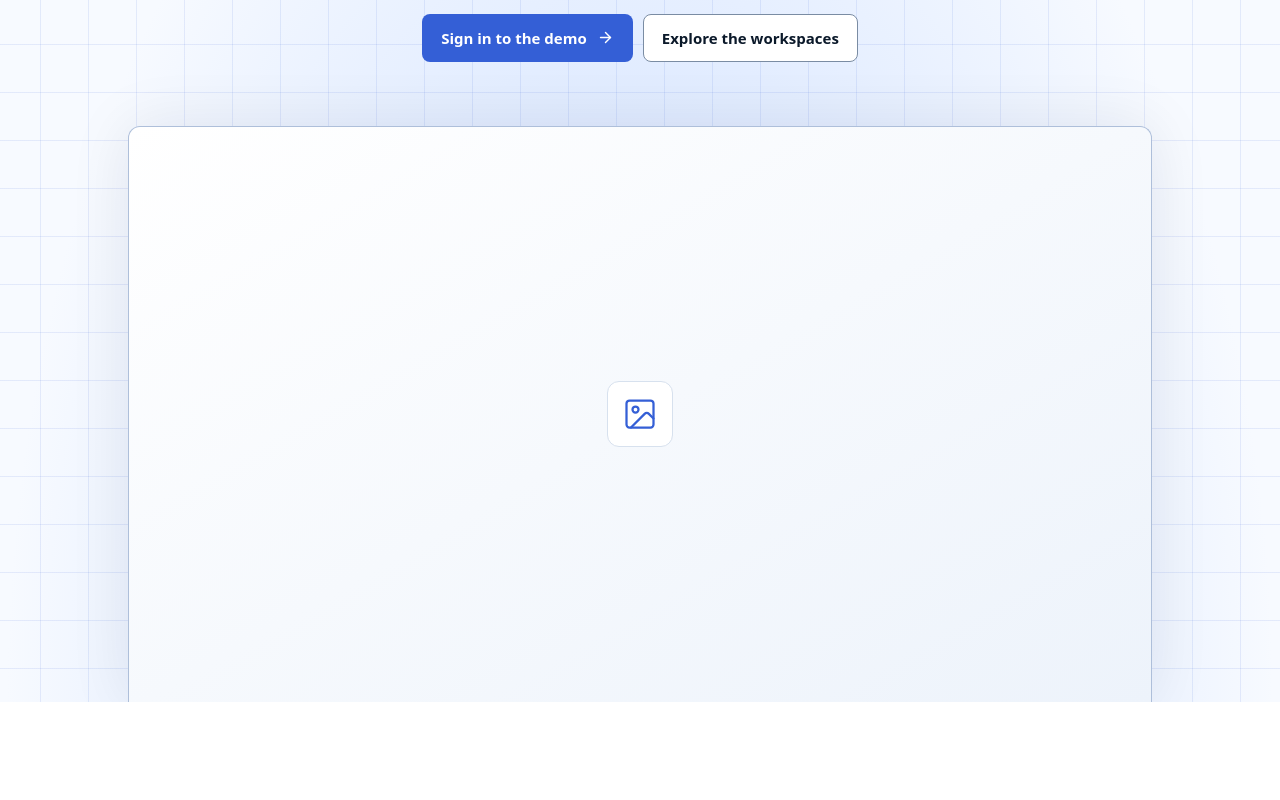
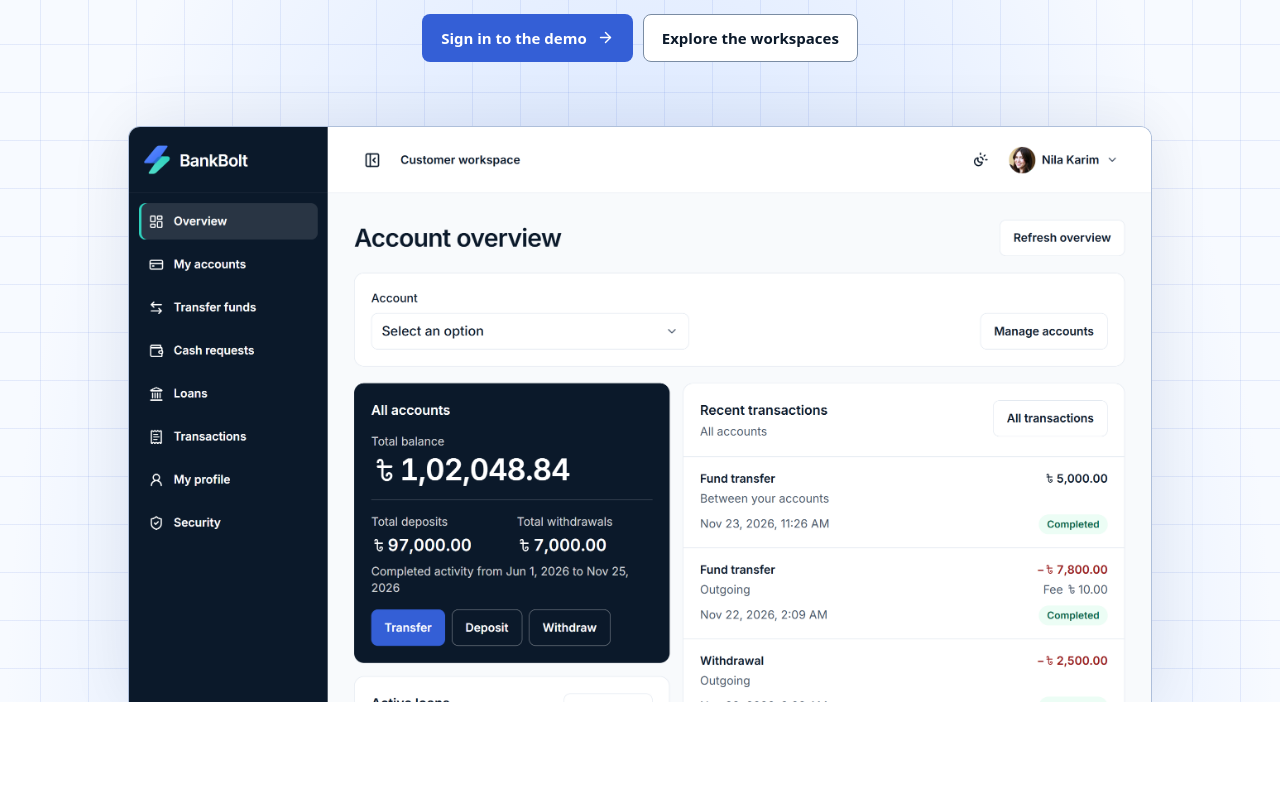
Before and after one commit to md-saju-ahmed/bankbolt, a Next.js app in the folder apps/web/: page / in a window 1280 px wide. Shown: the part 460-1260 px from the top of the page. Built offline with nearby package versions, Linux system fonts and the light colour scheme.

Commit message:
feat(web): show customer dashboard in homepage hero

```diff
--- a/apps/web/src/app/landing.module.css
+++ b/apps/web/src/app/landing.module.css
@@ -319,21 +319,6 @@
   object-fit: contain;
 }
 
-.previewPlaceholder {
-  display: grid;
-  block-size: 100%;
-  place-items: center;
-  color: var(--landing-blue);
-}
-
-.previewPlaceholder svg {
-  box-sizing: content-box;
-  padding: 0.875rem;
-  border: 1px solid var(--landing-line);
-  border-radius: var(--landing-radius);
-  background: var(--landing-paper);
-}
-
 .features,
 .workspaces,
 .loans,
--- a/apps/web/src/app/page.tsx
+++ b/apps/web/src/app/page.tsx
@@ -8,7 +8,6 @@ import {
   BriefcaseBusiness,
   ClipboardCheck,
   FileText,
-  ImageIcon,
   Landmark,
   LockKeyhole,
   ReceiptText,
@@ -241,11 +240,12 @@ export default function HomePage() {
             </div>
             <div className={styles.preview}>
               <div className={styles.previewFrame}>
-                {/* Replace this placeholder with a Next.js Image using fill
-                    and sizes="(min-width: 1088px) 1024px, 100vw". */}
-                <div className={styles.previewPlaceholder} aria-hidden="true">
-                  <ImageIcon size={36} strokeWidth={1.5} />
-                </div>
+                <Image
+                  src="/images/customer-dashboard.webp"
+                  alt="BankBolt customer dashboard showing the account balance, transfer options, and recent transactions"
+                  fill
+                  sizes="(min-width: 1088px) 1024px, 100vw"
+                />
               </div>
             </div>
           </div>
```
Also changed, not shown: apps/web/public/images/customer-dashboard.webp (added).
